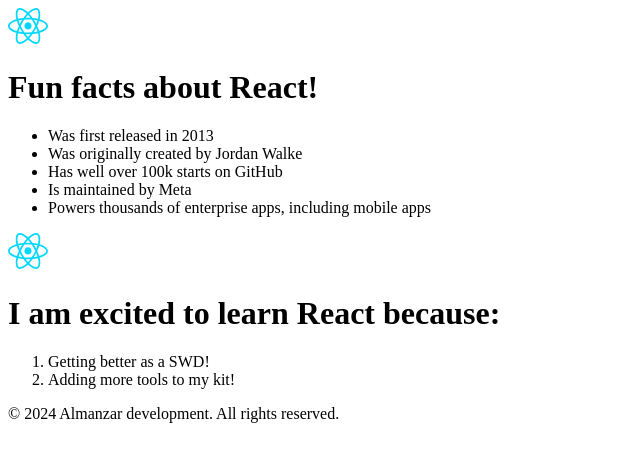
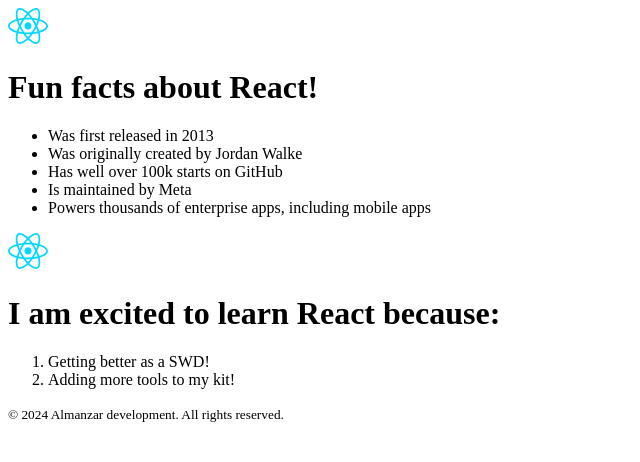
Before and after one commit to JAlazer/ReactLearn, a React (Vite) app in the folder project1/: page / in a window 1280 px wide. Shown: the top 462 px of the page, without its empty margins (0-640 px from the left). Built offline with nearby package versions, Linux system fonts and the light colour scheme.

Commit message:
Quick corrections!

```diff
--- a/project1/src/ReactFacts.jsx
+++ b/project1/src/ReactFacts.jsx
@@ -54,12 +54,18 @@ function Page() {
             <header>
                 <img src={reactLogo} alt="React Logo" width="40px" />
             </header>
+            <main>
             <h1>I am excited to learn React because:</h1>
-            <ol>
-                <li>Getting better as a SWD!</li>
-                <li>Adding more tools to my kit!</li>
-            </ol>
-            <footer>© 2024 Almanzar development. All rights reserved.</footer>
+                <ol>
+                    <li>Getting better as a SWD!</li>
+                    <li>Adding more tools to my kit!</li>
+                </ol>
+            </main>
+            <footer>
+                <small>
+                    © 2024 Almanzar development. All rights reserved.
+                </small>
+                </footer>
         </div>
     )
 }
```
